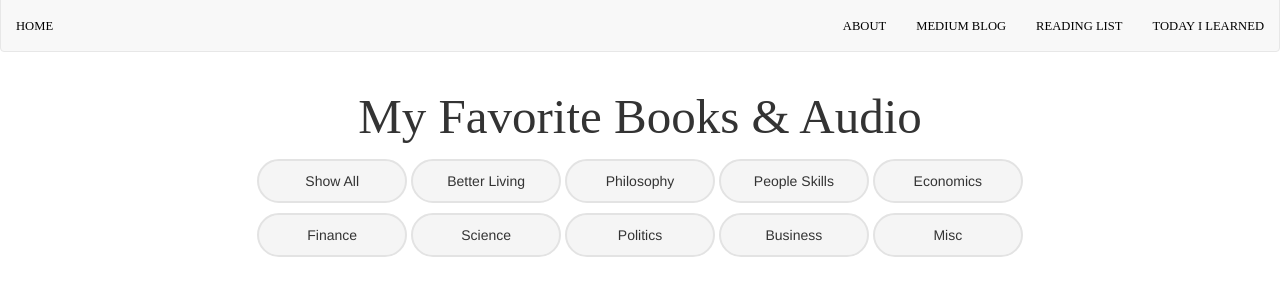
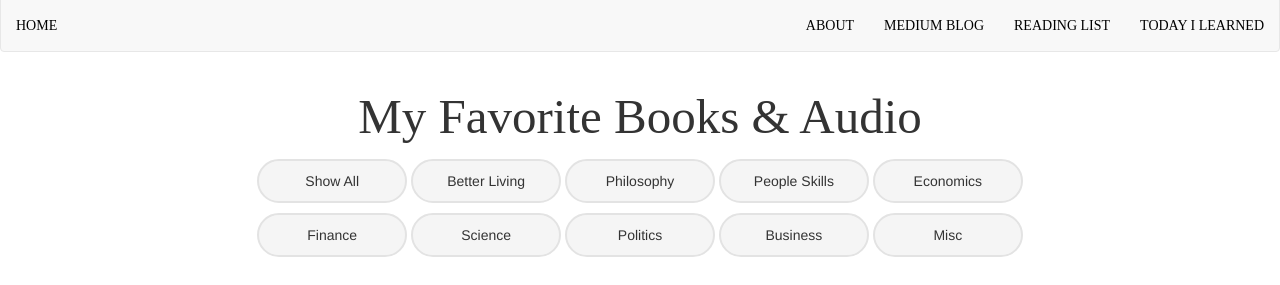
Before and after one commit to AlextheYounga/alpha-blog, a Rails app: page /readinglist in a window 1280 px wide. Shown: the top 285 px of the page. Run offline with Rails 7, Linux system fonts and the light colour scheme; style sheets or scripts are compiled from the project's sources; some libraries are stand-ins or nearby versions.

Commit message:
Styling Update 1.8

```diff
--- a/app/assets/stylesheets/custom.css.scss
+++ b/app/assets/stylesheets/custom.css.scss
@@ -21,13 +21,13 @@ $navbar-margin-bottom: -20px;
   a {
     color: black;
     font-family: "Libre Baskerville",serif;
-    font-size: 0.9em;
+    font-size: 1em;
   }
 }
 
 #logo {
   color: black;
-  font-size: 0.9em;
+  font-size: 1em;
   margin-top: 10px;
   font-family: "Libre Baskerville",serif;
 }
@@ -229,6 +229,9 @@ color: #FFF;
 .covers{
     display: flex;
     flex-wrap: wrap;
+    margin-left: 5%;
+    margin-right: 5%;
+
 
   div {
     margin: 2%;
@@ -241,7 +244,7 @@ color: #FFF;
     width: 150px;
   }
   #audio{
-    width: 175px;
+    width: 160px;
   }
 
 }
```
